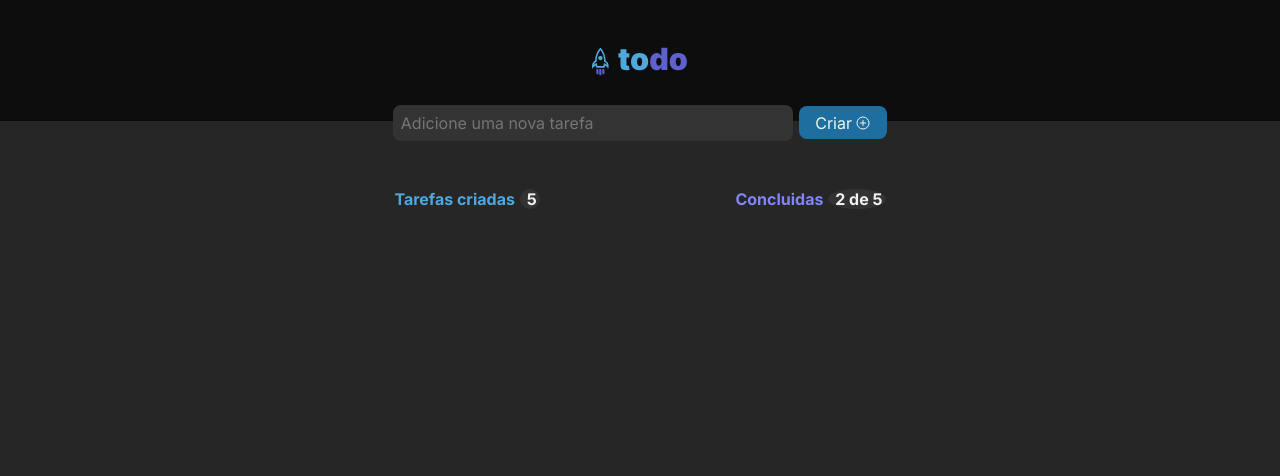
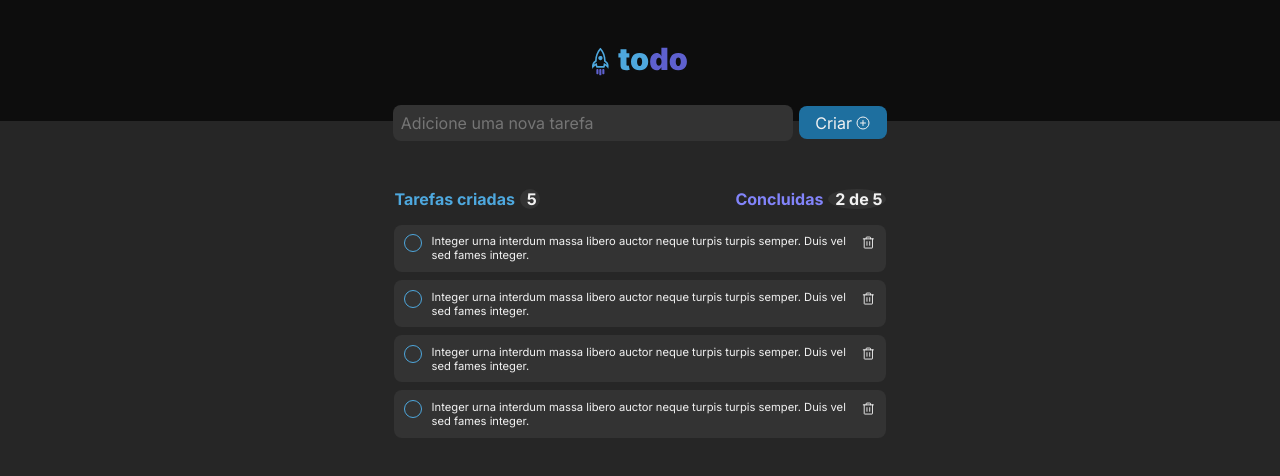
Before and after one commit to horquidia-lima/toDoList, a React (Vite) app in the folder ToDoList-js/ToDoList/: page / in a window 1280 px wide. Shown: the top 476 px of the page. Built offline with nearby package versions, Linux system fonts and the light colour scheme.

Commit message:
css task created

```diff
--- a/ToDoList-js/ToDoList/src/components/TasksCreated.jsx
+++ b/ToDoList-js/ToDoList/src/components/TasksCreated.jsx
@@ -1,3 +1,4 @@
+import {Trash} from 'phosphor-react'
 import styles from './TasksCreated.module.css'
 
 export function TasksCreated(){
@@ -15,6 +16,33 @@ export function TasksCreated(){
                 </p>
             </div>
 
+            <div className={styles.tareas}>
+                <div className={styles.tarea}>
+                    <input type="checkbox" />
+                    <p>Integer urna interdum massa libero auctor neque turpis turpis semper. Duis vel sed fames integer.</p>
+                    <Trash size={18} />
+                </div>
+
+                <div className={styles.tarea}>
+                    <input type="checkbox" />
+                    <p>Integer urna interdum massa libero auctor neque turpis turpis semper. Duis vel sed fames integer.</p>
+                    <Trash size={18} />
+                </div>
+
+                <div className={styles.tarea}>
+                    <input type="checkbox" />
+                    <p>Integer urna interdum massa libero auctor neque turpis turpis semper. Duis vel sed fames integer.</p>
+                    <Trash size={18} />
+                </div>
+
+                <div className={styles.tarea}>
+                    <input type="checkbox" />
+                    <p>Integer urna interdum massa libero auctor neque turpis turpis semper. Duis vel sed fames integer.</p>
+                    <Trash size={18} />
+                </div>
+            </div>
+
+
         </div>
     )
 }
--- a/ToDoList-js/ToDoList/src/components/TasksCreated.module.css
+++ b/ToDoList-js/ToDoList/src/components/TasksCreated.module.css
@@ -28,3 +28,29 @@ span {
     padding: 0 .2rem;
     margin-left: .3rem;
 }
+
+.tareas {
+    margin-top: 1rem;
+}
+
+.tarea {
+    margin-bottom: .5rem;
+    color: var(--gray-100);
+    background: var(--gray-400);
+    border-radius: 8px;
+    padding: .6rem .6rem;
+
+    display: flex;
+    justify-content: space-between;
+    gap: 0.6rem;
+    font-size: 0.7rem;
+}
+
+.tarea input {
+    appearance: none;
+    border: 1.4px solid var(--blue);
+    width: 0.112px;
+    height: 0.112px;
+    cursor: pointer;
+    border-radius: 50%;
+}
```
